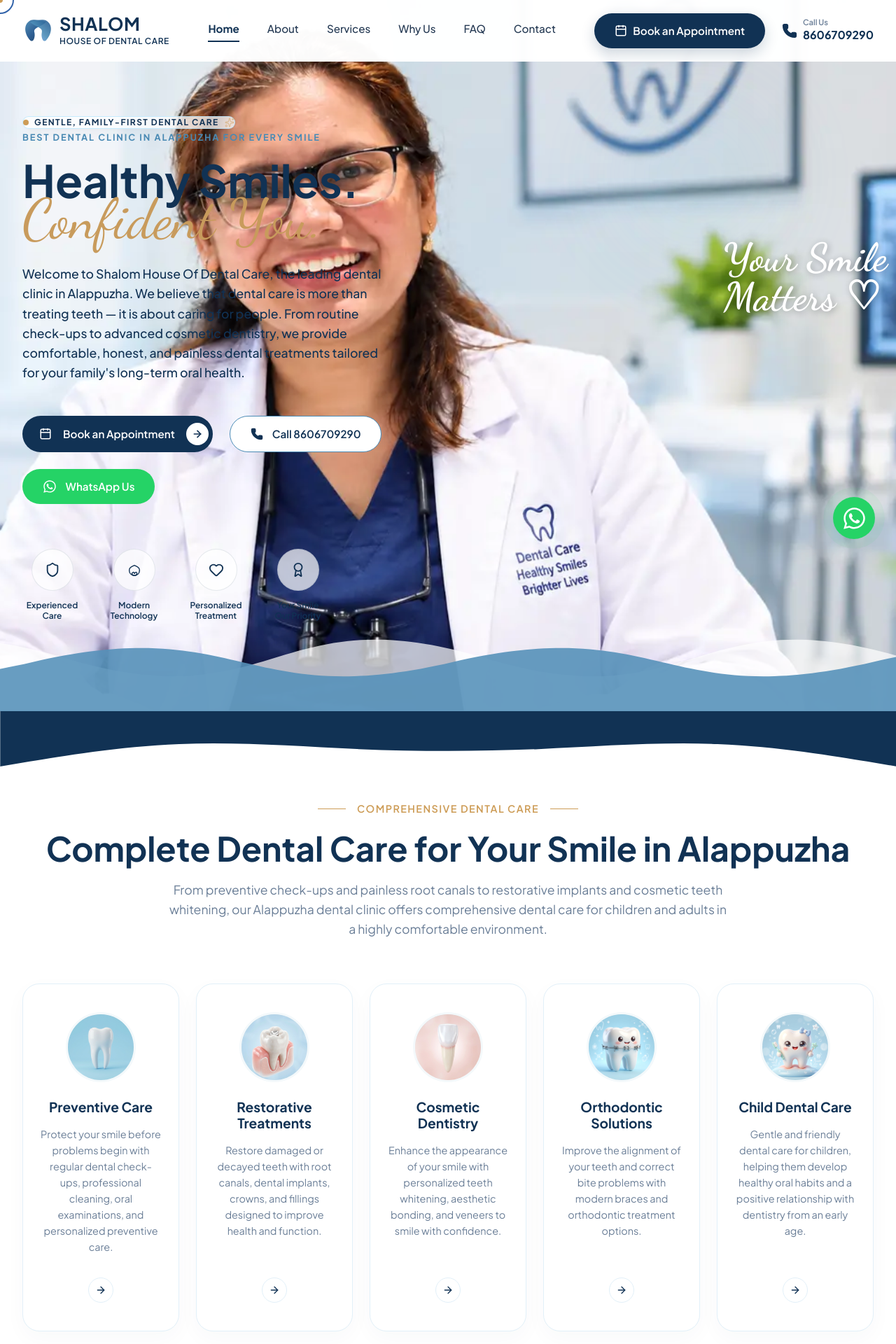
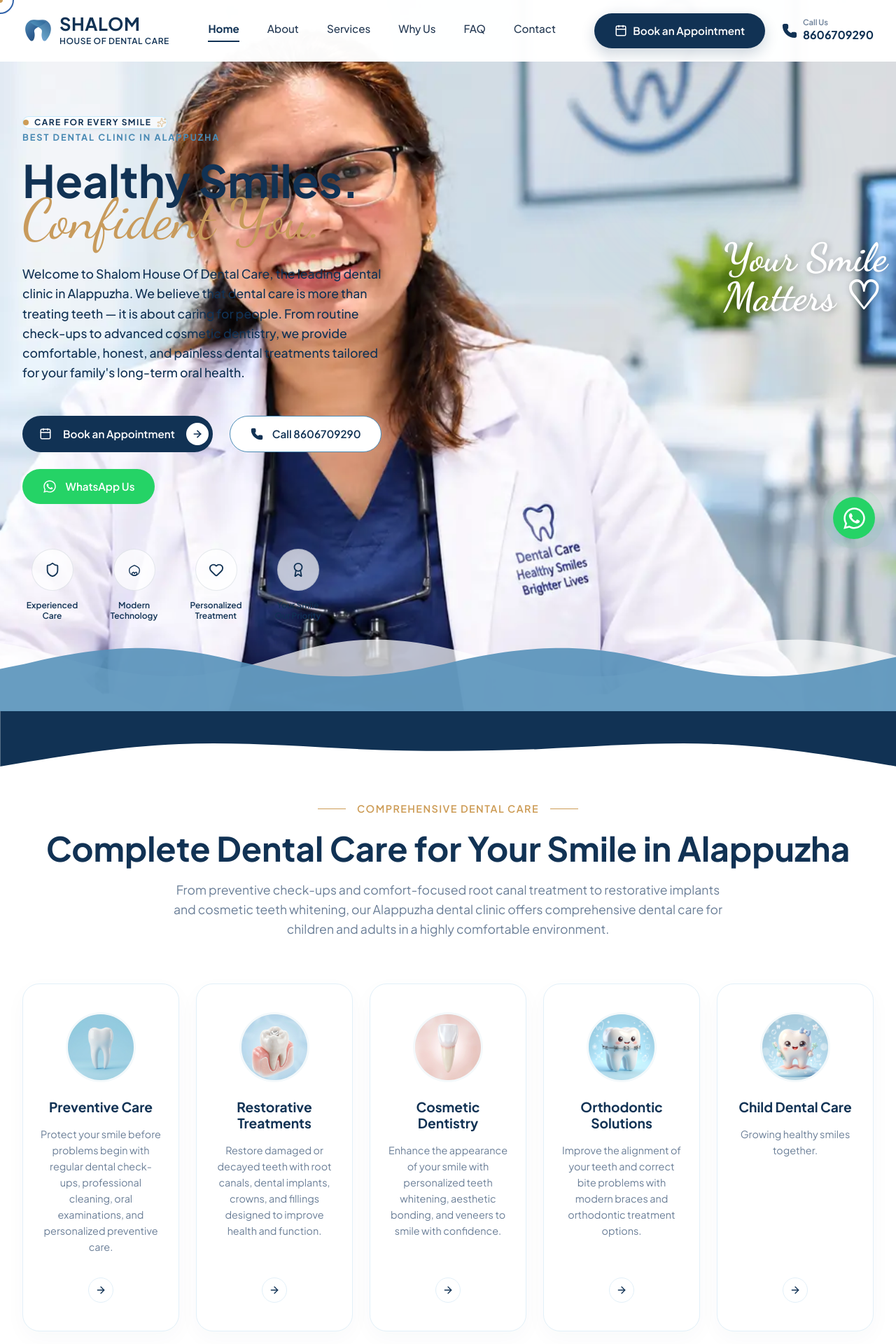
Before and after one commit to saikripakks/shalom, a React (Vite) app: page / in a window 1280 px wide. Shown: the top 1920 px of the page at 70% size. Built offline with nearby package versions, Linux system fonts and the light colour scheme.

Commit message:
refactor: update text for improved clarity and engagement across Hero, Services, Child Dentist, and Root Canal pages

```diff
--- a/src/components/Hero.jsx
+++ b/src/components/Hero.jsx
@@ -71,12 +71,12 @@
                 <span className="absolute inline-flex size-full animate-ping rounded-full bg-accent/60 motion-reduce:animate-none" />
                 <span className="relative inline-flex size-2 rounded-full bg-accent" />
               </span>
-              Gentle, family-first dental care
+              Care for every smile
               <Sparkles size={14} className="text-accent motion-safe:animate-pulse" />
             </div>
 
             <p className="hero-subtitle" style={{ color: '#4A8BB5', fontSize: '0.8rem', fontWeight: 700, letterSpacing: '0.15em', textTransform: 'uppercase', marginBottom: '1.2rem' }}>
-              BEST DENTAL CLINIC IN ALAPPUZHA FOR EVERY SMILE
+              BEST DENTAL CLINIC IN ALAPPUZHA
             </p>
 
             <h1 className="hero-title" style={{ color: '#113254', lineHeight: 1, marginBottom: '1.5rem', display: 'flex', flexDirection: 'column' }}>
--- a/src/components/Services.jsx
+++ b/src/components/Services.jsx
@@ -15,7 +15,7 @@
     { title: 'Restorative Treatments', desc: 'Restore damaged or decayed teeth with root canals, dental implants, crowns, and fillings designed to improve health and function.', img: restImg, link: '/root-canal-treatment-alappuzha' },
     { title: 'Cosmetic Dentistry', desc: 'Enhance the appearance of your smile with personalized teeth whitening, aesthetic bonding, and veneers to smile with confidence.', img: cosImg, link: '/teeth-whitening-alappuzha' },
     { title: 'Orthodontic Solutions', desc: 'Improve the alignment of your teeth and correct bite problems with modern braces and orthodontic treatment options.', img: orthoImg, link: '/braces-orthodontics-alappuzha' },
-    { title: 'Child Dental Care', desc: 'Gentle and friendly dental care for children, helping them develop healthy oral habits and a positive relationship with dentistry from an early age.', img: childImg, link: '/child-dentist-alappuzha' }
+    { title: 'Child Dental Care', desc: 'Growing healthy smiles together.', img: childImg, link: '/child-dentist-alappuzha' }
   ];
 
   return (
@@ -38,7 +38,7 @@
             Complete Dental Care for Your Smile in Alappuzha
           </h2>
           <p style={{ fontSize: '1.1rem', color: 'var(--color-text-light)', maxWidth: '800px', margin: '0 auto' }}>
-            From preventive check-ups and painless root canals to restorative implants and cosmetic teeth whitening, our Alappuzha dental clinic offers comprehensive dental care for children and adults in a highly comfortable environment.
+            From preventive check-ups and comfort-focused root canal treatment to restorative implants and cosmetic teeth whitening, our Alappuzha dental clinic offers comprehensive dental care for children and adults in a highly comfortable environment.
           </p>
         </div>
 
--- a/src/pages/ChildDentist.jsx
+++ b/src/pages/ChildDentist.jsx
@@ -25,7 +25,7 @@
             Child Dentist in Alappuzha
           </h1>
           <p style={{ fontSize: '1.1rem', opacity: 0.85, maxWidth: '600px', margin: '0 auto 2rem', lineHeight: 1.7 }}>
-            Gentle, friendly dental care for babies, toddlers and children.
+            Growing healthy smiles together.
           </p>
           <a
             href="tel:+918606709290"
--- a/src/pages/RootCanal.jsx
+++ b/src/pages/RootCanal.jsx
@@ -25,7 +25,7 @@
             Root Canal Treatment in Alappuzha
           </h1>
           <p style={{ fontSize: '1.1rem', opacity: 0.85, maxWidth: '600px', margin: '0 auto 2rem', lineHeight: 1.7 }}>
-            Painless, effective root canal treatment at Shalom House of Dental Care.
+            Comfort-focused root canal treatment at Shalom House of Dental Care.
           </p>
           <a
             href="tel:+918606709290"
```
